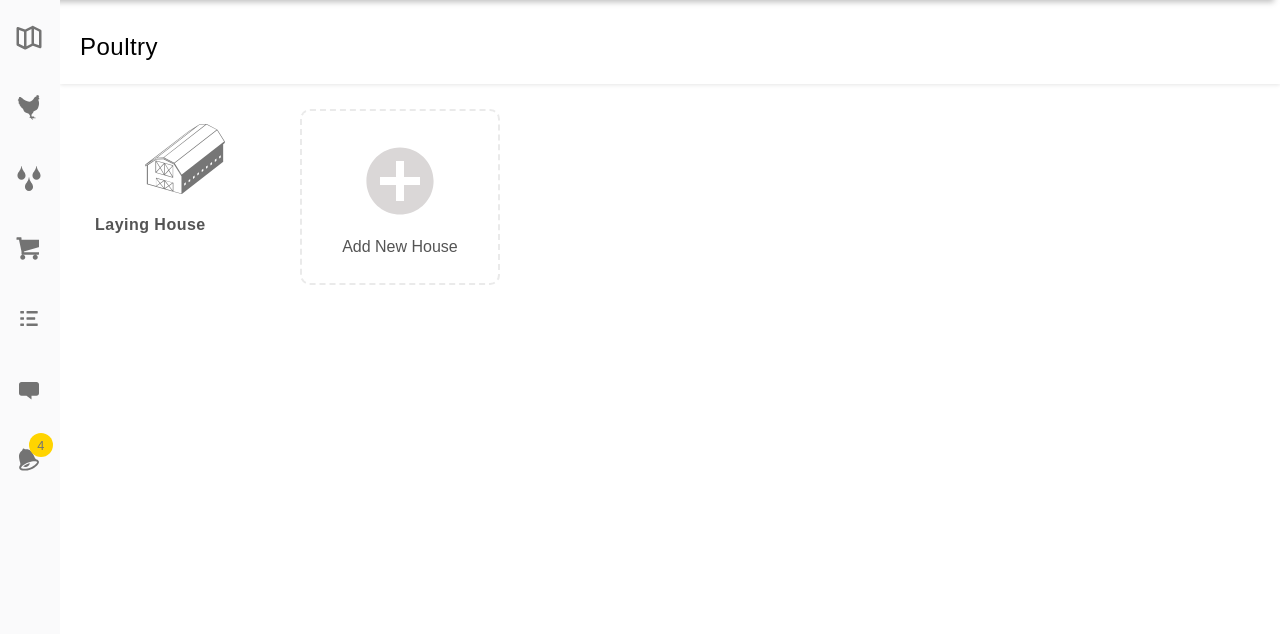
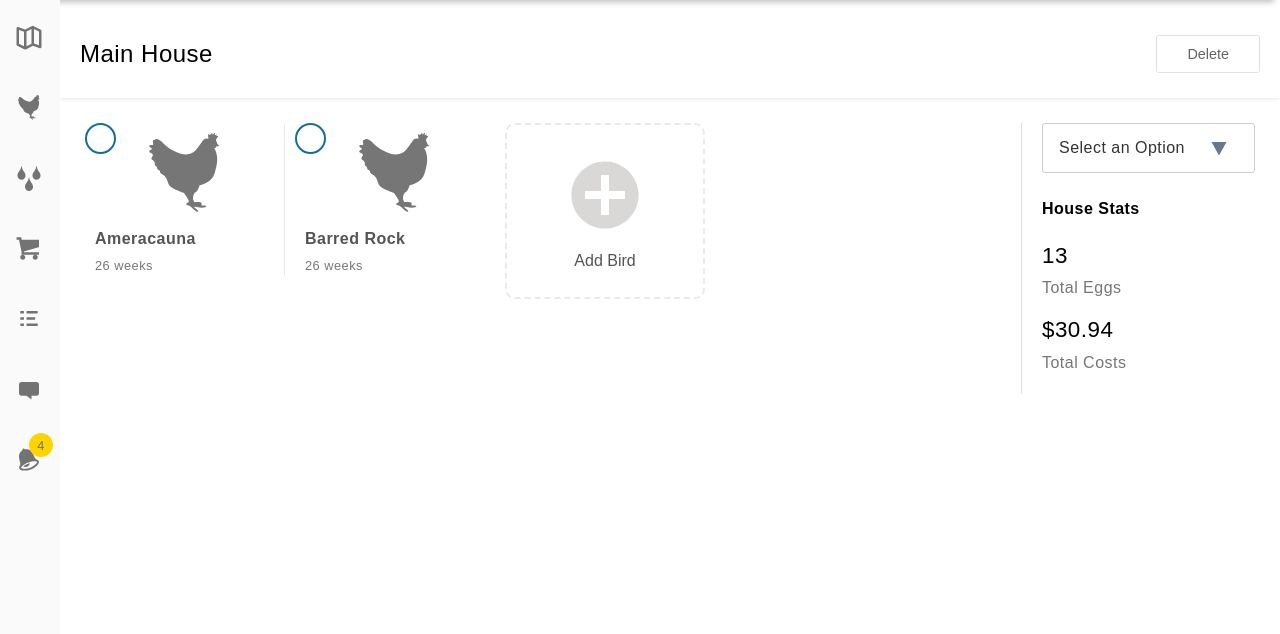
Before and after one commit to stewarjs/market, a PHP site: page /poultry/index.php?id=1 in a window 1280 px wide. Shown: the part 64-698 px from the top of the page. Run offline with PHP 8.4, Linux system fonts and the light colour scheme; data comes from the database, SQL or seed files in the repository; some libraries are stand-ins or nearby versions.

Commit message:
Add files via upload

```diff
--- /dev/null
+++ b/core/api/database.php
@@ -0,0 +1,80 @@
+<?php
+
+class database {
+
+    public function connect() {
+
+        // define connection variables
+        $server = 'localhost';
+        $db = 'market';
+        $username = 'root';
+        $password = '';
+
+        // connect to database
+        $conn = new mysqli($server, $username, $password, $db);
+
+        // Check connection
+        if ($conn->connect_error) {
+            die("Connection failed: " . $conn->connect_error);
+        }
+        return $conn;
+    }
+
+	protected function dynamicSQL ($metrics, $dimension, $filter) {
+
+		$sql = 'SELECT ';
+
+		// Get our metrics
+		//$count = 1;
+		foreach($metrics as $metric) {
+			if($metric === 'count') {
+				$sql .= 'count(reports_table.report_id) as count, ';
+			}else if ($metric !== 0){
+				$sql .= 'reports_table.'.$metric.', ';
+			}
+		};
+
+		if($dimension == 'hour') {
+			$sql .= 'DATE_FORMAT(hunt_time, "%H%i") as hour FROM reports_table ';
+		}else{
+			$sql .= $dimension.' FROM reports_table ';
+		}
+		// Always include the species table
+		$sql .= 'LEFT JOIN (species_table) ON (reports_table.species_id = species_table.species_id) ';
+
+		// Are filtering the data?
+		$sql .= $filter;
+
+		// Group our data
+		$sql .= 'GROUP BY '.$dimension;
+
+		return $sql;
+
+
+	}
+
+    public function runSQL ($sql) {
+        $db = $this->connect();
+
+
+        if (!$statement = $db->prepare($sql)) {
+            return 'Error preparing MySQL query: ' . $db->error;
+        }
+
+        if (!$statement->execute()) {
+            return 'Error executing MySQL query: ' . $db->error;
+        }
+
+        $result_object = new stdClass();
+        $result_object->id = $statement->insert_id;
+
+        $result_object->result = $statement->get_result();
+
+        $db->close();
+
+        return $result_object;
+    }
+
+}
+
+?>
--- /dev/null
+++ b/core/api/poultry.php
@@ -0,0 +1,81 @@
+<?php
+require_once('database.php');
+
+if(isset($_POST['get'])) {
+	get_houses();
+} else if(isset($_POST['addHouse'])) {
+	add_house($_POST['house']);
+} else if(isset($_POST['addBird'])) {
+	add_bird($_POST['breed'], $_POST['birth'], $_POST['house']);
+} else if(isset($_POST['deleteHouse'])) {
+	delete_house($_POST['house']);
+} else if(isset($_POST['addEggs'])) {
+	add_eggs($_POST['house'], $_POST['amount']);
+}
+
+function get_houses($id = null) {
+	$db = new database();
+	$db->connect();
+	if($id == null) {
+		return $db->runSQL('SELECT * from poultry_houses;');
+	} else {
+		return $db->runSQL('SELECT * from poultry_houses WHERE id=' . $id . ';');
+	}
+
+}
+
+function add_eggs($house, $amount) {
+	$db = new database();
+	$db->connect();
+	$birds = $db->runSQL('SELECT * from poultry WHERE house=' . $house . ';');
+	$birds = $birds->result->num_rows;
+
+	$amount = round($amount / $birds, 2);
+	return $db->runSQL('UPDATE poultry SET eggs = eggs + ' . $amount . ' WHERE house=' . $house . ';');
+}
+
+function total_eggs($house) {
+	$db = new database();
+	$db->connect();
+	$result = $db->runSQL('SELECT sum(eggs) as total from poultry WHERE house=' . $house . ';');
+	return $result->result->fetch_assoc()['total'];
+}
+
+function total_cost($house) {
+	$db = new database();
+	$db->connect();
+	$result = $db->runSQL('SELECT sum(cost) as total from poultry WHERE house=' . $house . ';');
+	return $result->result->fetch_assoc()['total'];
+}
+
+function add_house($name) {
+	$db = new database();
+	$db->connect();
+	$result = $db->runSQL('INSERT INTO poultry_houses(name) VALUES ("' . $name . '");');
+}
+
+function get_birds($id = null) {
+	$db = new database();
+	$db->connect();
+	return $db->runSQL('SELECT * from poultry WHERE house=' . $id . ';');
+}
+
+function add_bird($breed, $date, $house) {
+	$db = new database();
+	$db->connect();
+	$result = $db->runSQL('INSERT INTO poultry(breed, birth, house) VALUES ("' . $breed . '", "' . $date . '", ' . $house . ');');
+}
+
+function delete_bird($id) {
+	$db = new database();
+	$db->connect();
+	$result = $db->runSQL('DELETE FROM poultry WHERE id = ' . $id . ';');
+}
+
+function delete_house($id) {
+	$db = new database();
+	$db->connect();
+	$result = $db->runSQL('DELETE FROM poultry_houses WHERE id = ' . $id . ';');
+	print_r( $result );
+}
+?>
--- /dev/null
+++ b/core/api/products.php
@@ -0,0 +1,56 @@
+<?php
+require_once('database.php');
+
+if(isset($_POST['getProducts']) && isset($_POST['type'])) {
+	get_products($_POST['type']);
+} else if(isset($_POST['addHouse'])) {
+	add_house($_POST['house']);
+} else if(isset($_POST['addBird'])) {
+	add_bird($_POST['breed'], $_POST['birth'], $_POST['house']);
+} else if(isset($_POST['deleteHouse'])) {
+	delete_house($_POST['house']);
+} else if(isset($_POST['addEggs'])) {
+	add_eggs($_POST['house'], $_POST['amount']);
+}
+
+function get_products($type = null) {
+	$db = new database();
+	$db->connect();
+	if($type == null) {
+		return $db->runSQL('SELECT * from products;');
+	} else {
+		$sql = 'SELECT * FROM `products` WHERE ';
+		$count = 0;
+		foreach($type as $condition) {
+			$sql .= '(type = "'. $condition .'")';
+			$count++;
+			if($count != sizeof($type)) {
+				$sql .= ' OR ';
+			}
+		}
+		$sql .= ';';
+		return $db->runSQL($sql);
+	}
+
+}
+
+function get_product_types($types) {
+
+}
+
+function get_metric_types($types) {
+
+}
+
+function add_product($name) {
+	$db = new database();
+	$db->connect();
+	$result = $db->runSQL('INSERT INTO poultry_houses(name) VALUES ("' . $name . '");');
+}
+
+function delete_product($id) {
+	$db = new database();
+	$db->connect();
+	$result = $db->runSQL('DELETE FROM poultry WHERE id = ' . $id . ';');
+}
+?>
--- a/core/framework/css/theme.css
+++ b/core/framework/css/theme.css
@@ -139,9 +156,10 @@ table {
 	display: inline-block;
 	vertical-align: top;
 	box-shadow: none;
-	-webkit-box-shadow: none;
 	border: none;
 	border-right: 1px solid #eaeaea;
+	text-decoration: none !important;
+	position: relative;
 }
 
 .garden:nth-last-child(2) {
@@ -299,12 +315,12 @@ table {
     text-align: right;
 }
 
-.note__button--edit, .note__button--delete {
+.note__button--edit, .button--red {
     font-size: .9rem;
     border: 1px solid #e1e1e1;
 }
 
-.note__button--delete:hover, .note__button--delete:focus {
+.button--red:hover, .button--red:focus {
     background-color: #980000;
 }
 
@@ -320,6 +336,40 @@ input[type="search"].search {
     margin: 0;
     border: 1px solid #e1e1e1;
     vertical-align: middle;
+}
+
+input[type="number"], input[type="date"] {
+    padding: 10px;
+    border-radius: 3px;
+    border: 1px solid #cccccc;
+    width: 100%;
+}
+
+input[type="checkbox"].bird {
+	position: absolute;
+	left: -9999px;
+}
+.garden.bird:before {
+	content: '';
+	font-size: 2rem;
+	border: 2px solid #146e97;
+	border-radius: 90%;
+	width: 27px;
+	height: 27px;
+	position: absolute;
+	top: 0;
+	left: 0;
+	text-align: center;
+	color: #146e97;
+}
+
+input[type="checkbox"]:checked + .garden.bird:before {
+	content: '✔';
+}
+
+input[type="checkbox"]:checked + .garden > .garden__icon, input[type="checkbox"]:focus + .garden > .garden__icon, input[type="checkbox"]:hover + .garden > .garden__icon {
+	fill: #146e97;
+	color: #146e97;
 }
 
 @media (max-width: 895px) {
--- a/core/layout/engine.php
+++ b/core/layout/engine.php
@@ -28,6 +28,7 @@ class page {
 			array_push($this->scripts, $path);
 		}
 	}
+
 
 	public function get_scripts() {
 		if(!empty($this->scripts)) {
--- /dev/null
+++ b/core/layout/scripts/poultry.php
@@ -0,0 +1,145 @@
+<?php
+require_once('../../api/poultry.php');
+require_once('../../api/products.php');
+$houses = get_houses();
+$house_list = '<select id="house_list" data-width="100%"><option value="" selected disabled>Select a House</option>';
+$count = 1;
+foreach($houses->result as $house) {
+	$house_list .= '<option value="' . $house['id'] . '">' . $house['name'] . '</option>';
+}
+$house_list .=  '</select>';
+
+$poultry_products = get_products(array('Feed', 'Bedding'));
+
+$feed_list = '<select id="feed_list" data-width="100%"><option value="" selected disabled>Select a Product</option>';
+$count = 1;
+foreach($poultry_products->result as $feed) {
+	$feed_list .= '<option data-metric="' . $feed['metric'] . '" value="' . $feed['id'] . '">' . $feed['name'] . '</option>';
+}
+$feed_list .=  '</select>';
+header('Content-Type: application/javascript');
+?>
+if(document.getElementById('bird_options')) {
+	$('#bird_options').DropDown();
+	function $error_modal(def) {
+		$.modal({title: 'Error', parentID: def, content: '<p>You must select one or more birds before you can take this action</p>', footer: '<div class="button-group align--right"><button type="reset" class="button button--gray modal__close">Close</button></div>'});
+	}
+}
+$( "#add_house" ).on('click', function() {
+
+	var def = $(this)[0].id;
+	$.modal({title: 'Add New House', parentID: def, content: '<label for="name">Enter Name House</label><input type="text" name="house" id="house" />', footer: '<div class="button-group--directional align--right"><button type="reset" class="button button--gray modal__close">Close</button><button id="submit_house" class="button button--blue">Add</button></div>'});
+
+	$('#submit_house').on('click', function() {
+		$.ajax({
+			method: "POST",
+			url: "/core/api/poultry.php",
+			data: { addHouse: true, house: document.getElementById('house').value }
+		})
+		.done(function() {
+			window.location.reload(true);
+		});
+	});
+
+});
+$( "#activity" ).on('click', function() {
+
+	var def = $(this)[0].id;
+	$.modal({title: 'Poultry Activity', parentID: def, content: '<label for="house_list">Which house is this activity for?</label><?php echo $house_list; ?><label for="feed_list">Which product are you using?</label><?php echo $feed_list; ?><label for="amount" id="metric_amount">How much?</label><input type="number" step="0.01" name="amount" id="amount" />', footer: '<div class="button-group--directional align--right"><button type="reset" class="button button--gray modal__close">Close</button><button id="submit_activity" class="button button--blue">Add Activity</button></div>'});
+	$('#house_list, #feed_list').DropDown();
+	$('#feed_list').on('change', function() {
+		$('#metric_amount').html('How much (in ' + $('#feed_list option:selected')[0].getAttribute('data-metric') + ')?');
+	});
+	$('#submit_activity').on('click', function() {
+		$.ajax({
+			method: "POST",
+			url: "/core/api/poultry.php",
+			data: { addHouse: true, house: document.getElementById('house').value }
+		})
+		.done(function() {
+			window.location.reload(true);
+		});
+	});
+
+});
+$( "#delete_house" ).on('click', function() {
+
+	var def = $(this)[0].id;
+	$.modal({title: 'Delete House', parentID: def, content: '<p>This action will permanently remove this house and any birds associated with it.</p><p>Are you sure you want to permanently delete this house?</p>', footer: '<div class="button-group--directional align--right"><button type="reset" class="button button--gray modal__close">No</button><button id="delete_this_house" class="button button--gray button--red">Yes</button></div>'});
+
+	$('#delete_this_house').on('click', function() {
+		$.ajax({
+			method: "POST",
+			url: "/core/api/poultry.php",
+			data: { deleteHouse: true, house: $("#delete_house").attr('data-house') }
+		})
+		.done(function() {
+			window.location = '/poultry/';
+		})
+		.fail(function(msg) {
+			console.log(msg);
+		});
+	});
+
+});
+$( "#add_bird" ).on('click', function() {
+
+	var def = $(this)[0].id,
+		houseID = $(this).attr('data-house');
+	$.modal({title: 'Add New Bird', parentID: def, content: '<label for="breed">Enter Breed</label><input type="text" name="breed" id="breed" /><label for="birth">Enter Birthdate</label><input type="date" name="birth" id="birth" /><label for="cost">Enter Purchase Price</label><input type="number" step="0.01" name="cost" id="cost" /><input type="hidden" name="house" id="house" value="' + houseID + '" />', footer: '<div class="button-group--directional align--right"><button type="reset" class="button button--gray modal__close">Close</button><button id="submit_bird" class="button button--blue">Add</button></div>'});
+
+	$('#submit_bird').on('click', function() {
+		$.ajax({
+			method: "POST",
+			url: "/core/api/poultry.php",
+			data: { addBird: true, breed: document.getElementById('breed').value, birth: document.getElementById('birth').value, house: document.getElementById('house').value }
+		})
+		.done(function() {
+			window.location.reload(true);
+		});
+	});
+
+});
+
+$( 'li[data-value="move_bird"]' ).on('click', function() {
+	if(document.querySelectorAll('.bird:checked').length < 1) {
+		$error_modal('bird_options__custom-select');
+		return false;
+	}
+	var def = 'bird_options__custom-select';
+	$.modal({title: 'Move Birds', parentID: def, content: '<label for="house_list">Where do you want to move them to?</label><?php echo $house_list; ?>', footer: '<div class="button-group--directional align--right"><button type="reset" class="button button--gray modal__close">Close</button><button id="submit_move" class="button button--blue">Move</button></div>'});
+
+	$('#house_list').DropDown();
+
+	$('#submit_move').on('click', function() {
+		/*$.ajax({
+			method: "POST",
+			url: "/core/api/poultry.php",
+			data: { addHouse: true, house: document.getElementById('house').value }
+		})
+		.done(function() {
+			window.location.reload(true);
+		});*/
+	});
+
+});
+
+$( 'li[data-value="log_eggs"]' ).on('click', function() {
+	var def = 'bird_options__custom-select',
+		house_id = document.getElementById(def).getAttribute('data-house');
+	$.modal({title: 'Log Eggs', parentID: def, content: '<label for="amount">How many eggs were collected?</label><input type="number" name="amount" id="amount" /><input type="hidden" name="house" id="house" value="' + house_id + '" />', footer: '<div class="button-group--directional align--right"><button type="reset" class="button button--gray modal__close">Close</button><button id="submit_eggs" class="button button--blue">Log Eggs</button></div>'});
+
+	$('#house_list').DropDown();
+
+	$('#submit_eggs').on('click', function() {
+		$.ajax({
+			method: "POST",
+			url: "/core/api/poultry.php",
+			data: { addEggs: true, house: document.getElementById('house').value, amount: document.getElementById('amount').value}
+		})
+		.done(function() {
+			window.location.reload(true);
+		});
+	});
+
+});
--- a/garden/index.php
+++ b/garden/index.php
@@ -14,6 +14,7 @@ $page->header();
 <div class="page__header">
 	<h2 class="heading--small">Garden Layout</h2>
 	<!-- Year Selection -->
+
 </div>
 <div class="inline-grid">
 <div class="card garden">
--- a/index.php
+++ b/index.php
@@ -14,6 +14,8 @@ $page->header();
 <div class="page__header">
 	<h2 class="heading--small">Market Garden</h2>
 	<!-- Year Selection -->
+	<button id="fertilize" class="button button--gray">Fertilize</button>
+	<button id="harvest" class="button button--gray">Harvest</button>
 </div>
 <div class="inline-grid">
 <div class="card garden">
--- a/notes/index.php
+++ b/notes/index.php
@@ -30,7 +30,7 @@ $page->header();
 </div>
 <div class="note__footer">
 <button class="button button--gray note__button--edit">Edit</button>
-<button class="button button--gray note__button--delete">Delete</button>
+<button class="button button--gray button--red">Delete</button>
 </div>
 
 </div>
--- a/poultry/index.php
+++ b/poultry/index.php
@@ -1,10 +1,25 @@
 <?php
 
 require_once('../core/layout/engine.php');
+require_once('../core/api/poultry.php');
+$title = 'Poultry';
+
+
+if(isset($_GET['id'])){
+	$house_id = $_GET['id'];
+	$houses = get_houses($house_id);
+	$title = $houses->result->fetch_assoc()['name'];
+	$add_button = '<button class="card garden garden--add" data-house="' . $house_id . '" id="add_bird"><svg class="garden__icon" viewBox="0 0 20 20"><path d="M10,1.6c-4.639,0-8.4,3.761-8.4,8.4s3.761,8.4,8.4,8.4s8.4-3.761,8.4-8.4S14.639,1.6,10,1.6z M15,11h-4v4H9
+	v-4H5V9h4V5h2v4h4V11z"/></svg><h3 class="heading--label garden__heading">Add Bird</h3></button>';
+}else{
+	$houses = get_houses();
+	$add_button = '<button class="card garden garden--add" id="add_house"><svg class="garden__icon" viewBox="0 0 20 20"><path d="M10,1.6c-4.639,0-8.4,3.761-8.4,8.4s3.761,8.4,8.4,8.4s8.4-3.761,8.4-8.4S14.639,1.6,10,1.6z M15,11h-4v4H9
+	v-4H5V9h4V5h2v4h4V11z"/></svg><h3 class="heading--label garden__heading">Add House</h3></button>';
+}
 
 $page = new page();
 
-$page->title('Poultry');
+$page->title($title);
 $page->header();
 
 
@@ -12,33 +27,55 @@ $page->header();
 
 <section>
 <div class="page__header">
-	<h2 class="heading--small">Poultry</h2>
-	<!-- Year Selection -->
-</div>
-<div class="inline-grid">
-<div class="card garden">
-	<svg class="garden__icon" role="presentation"><use xlink:href="#framework_svg_barn" /></svg>
-	<h3 class="heading--label garden__heading">Laying House</h3>
+	<h2 class="heading--small"><?php echo $title; ?></h2>
+	<?php
+	if(isset($house_id)) {
+		echo '<button class="button button--gray button--red" data-house="' . $house_id . '" id="delete_house">Delete</button>';
+	}else{
+		echo '<button id="activity" class="button button--gray">Add Activity</button>';
+	}
+	?>
 </div>
 
-<!-- Chicken Card -->
-<!--
-<div class="card garden">
-	<svg class="garden__icon" role="presentation"><use xlink:href="#framework_svg_chicken" /></svg>
-	<h3 class="heading--label garden__heading">Amercauna</h3>
-	<span class="garden__date">24 weeks</span>
-</div>
--->
-<button class="card garden garden--add">
-	<svg class="garden__icon" viewBox="0 0 20 20">
-		<path d="M10,1.6c-4.639,0-8.4,3.761-8.4,8.4s3.761,8.4,8.4,8.4s8.4-3.761,8.4-8.4S14.639,1.6,10,1.6z M15,11h-4v4H9
-	v-4H5V9h4V5h2v4h4V11z"/>
-</svg>
-	<h3 class="heading--label garden__heading">Add New House</h3>
-</button>
+<?php
+	if(!isset($house_id)){
+		echo '<div class="inline-grid">';
+		foreach($houses->result as $house) {
+			$birds = get_birds($house['id']);
+			$bird_count = $birds->result->num_rows;
+			echo '<a class="card garden" href="index.php?id=' . $house['id'] . '"><svg class="garden__icon" role="presentation"><use xlink:href="#framework_svg_barn" /></svg><h3 class="heading--label garden__heading">' . $house['name'] . '</h3><span class="garden__date">Total birds: '. $bird_count .'</span></a>';
+		}
+		echo $add_button;
+		echo '</div>';
+	}else{
+		$birds = get_birds($house_id);
+		/*$bird_count = $birds->result->num_rows;*/
+		$now = new DateTime('now');
+		$birthdate = new DateTime();
+		echo '<div class="flex"><div class="inline-grid flex__box--70">';
+		foreach($birds->result as $bird) {
+			$birthdate->setTimestamp(strtotime($bird['birth']));
+			$date = $birthdate->diff($now)->format("%a");
+			if($date > 7) {
+				$date = floor($date / 7) . ' weeks';
+			}else{
+				$date .= ' days';
+			}
+			echo '<input type="checkbox" name="bird__' . $bird['id'] . '" id="bird__' . $bird['id'] . '" class="bird"/><label class="card garden bird" for="bird__' . $bird['id'] . '"><svg class="garden__icon" role="presentation"><use xlink:href="#framework_svg_chicken" /></svg><h3 class="heading--label garden__heading">' . $bird['breed'] . '</h3><span class="garden__date">'. $date .'</span></label>';
+		}
+		echo $add_button;
+		/* <button class="button button--blue" id="move_bird" disabled>Move Bird(s)</button><button class="button button--gray button--red" id="delete_bird" disabled>Delete Bird(s)</button> */
+		echo '</div><aside class="flex__box--20 aside--right"><select data-update="false" data-house="'. $house_id .'" id="bird_options" aria-label="Select an option"><option selected disabled value="">Select an Option</option><option id="move_bird" value="move_bird">Move Bird(s)</option><option id="delete_bird" value=delete_bird"">Delete Bird(s)</option><option id="harvest_bird" value="harvest_bird">Harvest Bird(s)</option><option id="log_eggs" value="log_eggs">Log Egg Production</option></select><h4 class="heading--label">House Stats</h4><ul class="stats"><li><span class="stats__value">' . round(total_eggs($house_id), 1) . '</span><span class="stats__label">Total Eggs</span></li><li><span class="stats__value">$' . round(total_cost($house_id), 2) . '</span><span class="stats__label">Total Costs</span></li></ul></aside></div>';
+	}
 
-</div>
+
+
+?>
+
+
+
 </section>
 <?php
+	$page->add_scripts(array('/core/layout/scripts/poultry.php'));
 	$page->footer();
 ?>
```
Also changed, not shown: other parts of core/framework/css/theme.css (+40 -25 lines), activities/index.php (+18 -6 lines), core/api/rain.php (added, +32 -0 lines), core/layout/scripts/activities.php (added, +34 -0 lines), core/layout/scripts/log_rain.js (added, +17 -0 lines), core/layout/scripts/rain_accumulation.php (+36 -4 lines), rain/index.php (+21 -4 lines).
